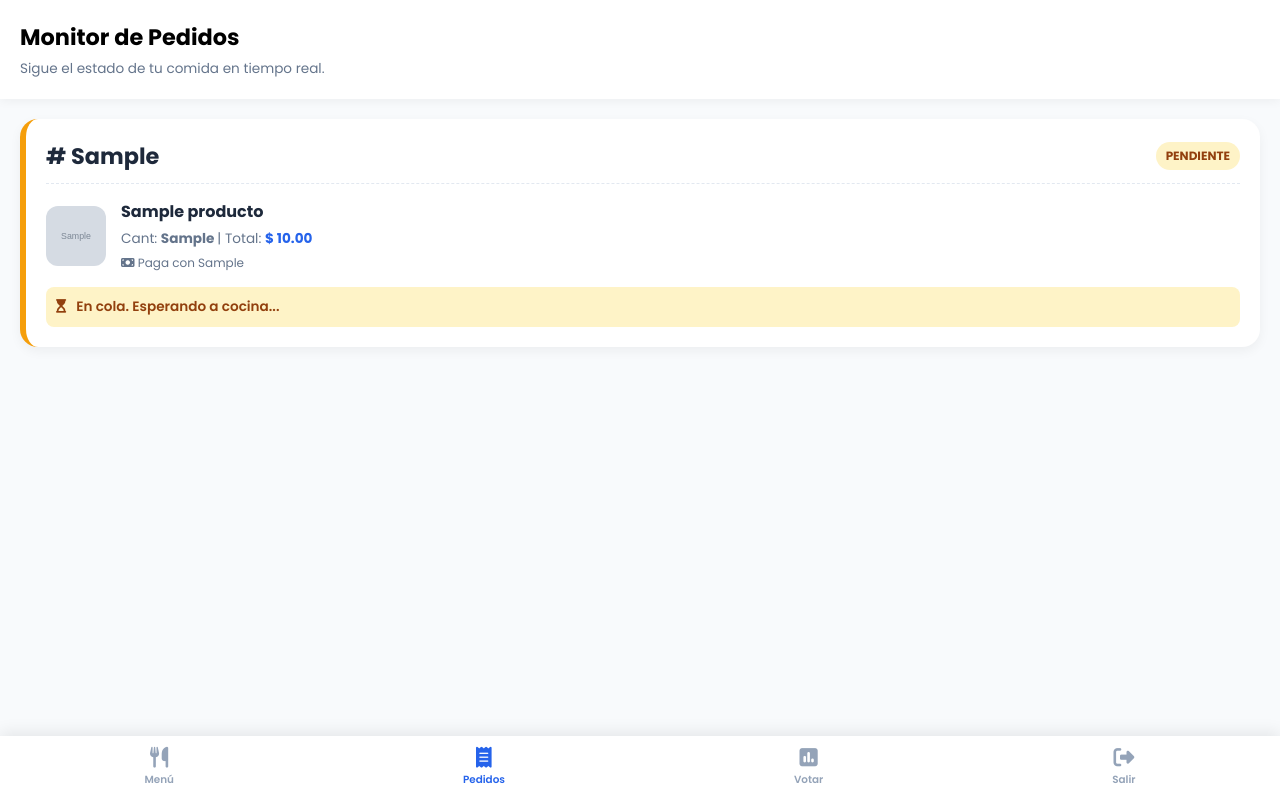
After one commit to Alejostar115/Cafeteria, a PHP site: page /views/mis_pedidos.php in a window 1280 px wide. The commit adds this page. Run offline with PHP 8.4, Linux system fonts and the light colour scheme; the visitor is signed in with stand-in values (Sample User, id 1); tables that the repository leaves empty or names only in its code hold one stand-in row (values such as "Sample post"); grey boxes marked "Sample" are stand-in pictures.

Commit message:
Add files via upload

```diff
--- a/views/menu.php
+++ b/views/menu.php
@@ -207,7 +207,11 @@ if (isset($_SESSION['nombre'])) {
 <body>
 
     <header class="header-alumno">
-        <h2 style="margin:0; font-size: 1.2rem;">Hola, <?= $nombre_usuario ?> 👋</h2>
+        <h2 style="margin:0; font-size: 1.2rem;">
+            Hola,
+            <?= is_array($_SESSION['nombre']) ? (isset($_SESSION['nombre']['nombre']) ? $_SESSION['nombre']['nombre'] : 'Usuario') : $_SESSION['nombre'] ?>
+            👋
+        </h2>
         <p style="margin:5px 0 0; color:var(--muted); font-size: 0.75rem;">¿Qué se te antoja hoy?</p>
 
         <div class="categories-scroll">
--- /dev/null
+++ b/views/mis_pedidos.php
@@ -0,0 +1,322 @@
+<?php
+session_start();
+require '../config/conexion.php';
+
+// Seguridad: Si no está logueado, al login
+if (!isset($_SESSION['id_usuario'])) {
+    header("Location: ../index.php");
+    exit();
+}
+
+$id_user = $_SESSION['id_usuario'];
+
+// Consultamos los pedidos activos del alumno (todo lo que NO sea 'Entregado' o 'Cancelado')
+$sql = "SELECT p.*, pr.nombre as producto_nombre, pr.imagen_url
+        FROM pedidos p
+        JOIN productos pr ON p.id_producto = pr.id_producto
+        WHERE p.id_usuario = ? AND p.estado IN ('Pendiente', 'Preparando', 'Listo')
+        ORDER BY p.fecha_hora DESC";
+$stmt = $conexion->prepare($sql);
+$stmt->execute([$id_user]);
+$mis_pedidos = $stmt->fetchAll(PDO::FETCH_ASSOC);
+?>
+
+<!DOCTYPE html>
+<html lang="es">
+
+<head>
+    <meta charset="UTF-8">
+    <meta name="viewport" content="width=device-width, initial-scale=1.0">
+    <title>Mis Pedidos - UPAP</title>
+    <link rel="stylesheet" href="https://cdnjs.cloudflare.com/ajax/libs/font-awesome/6.4.0/css/all.min.css">
+    <link href="https://fonts.googleapis.com/css2?family=Poppins:wght@400;600;700&display=swap" rel="stylesheet">
+
+    <style>
+        :root {
+            --primary: #2563eb;
+            --bg: #f8fafc;
+            --dark: #1e293b;
+            --muted: #64748b;
+        }
+
+        body {
+            font-family: 'Poppins', sans-serif;
+            background: var(--bg);
+            margin: 0;
+            padding-bottom: 90px;
+        }
+
+        .header-pedidos {
+            background: white;
+            padding: 20px;
+            box-shadow: 0 2px 10px rgba(0, 0, 0, 0.05);
+            position: sticky;
+            top: 0;
+            z-index: 100;
+        }
+
+        .orders-container {
+            padding: 20px;
+            display: flex;
+            flex-direction: column;
+            gap: 15px;
+        }
+
+        /* Tarjeta de Pedido */
+        .order-card {
+            background: white;
+            border-radius: 18px;
+            padding: 20px;
+            box-shadow: 0 4px 12px rgba(0, 0, 0, 0.05);
+            position: relative;
+            overflow: hidden;
+            border-left: 6px solid #cbd5e1;
+        }
+
+        /* Colores dinámicos según el estado */
+        .status-pendiente {
+            border-left-color: #f59e0b;
+        }
+
+        .status-preparando {
+            border-left-color: #3b82f6;
+        }
+
+        .status-listo {
+            border-left-color: #22c55e;
+            background: #f0fdf4;
+        }
+
+        .order-header {
+            display: flex;
+            justify-content: space-between;
+            align-items: center;
+            margin-bottom: 15px;
+            border-bottom: 1px dashed #e2e8f0;
+            padding-bottom: 10px;
+        }
+
+        .turno-badge {
+            font-size: 1.4rem;
+            font-weight: 800;
+            color: var(--dark);
+        }
+
+        .status-badge {
+            font-size: 0.75rem;
+            font-weight: 700;
+            padding: 5px 10px;
+            border-radius: 20px;
+            text-transform: uppercase;
+        }
+
+        /* Estilos de las pastillas de estado */
+        .bg-pendiente {
+            background: #fef3c7;
+            color: #92400e;
+        }
+
+        .bg-preparando {
+            background: #dbeafe;
+            color: #1e40af;
+            animation: pulse 2s infinite;
+        }
+
+        .bg-listo {
+            background: #dcfce7;
+            color: #166534;
+        }
+
+        .order-details {
+            display: flex;
+            gap: 15px;
+            align-items: center;
+        }
+
+        .order-details img {
+            width: 60px;
+            height: 60px;
+            border-radius: 12px;
+            object-fit: cover;
+        }
+
+        .order-info h4 {
+            margin: 0 0 5px;
+            color: var(--dark);
+            font-size: 1rem;
+        }
+
+        .order-info p {
+            margin: 0;
+            color: var(--muted);
+            font-size: 0.85rem;
+        }
+
+        .alert-time {
+            margin-top: 15px;
+            padding: 10px;
+            border-radius: 8px;
+            font-size: 0.85rem;
+            display: flex;
+            align-items: center;
+            gap: 10px;
+            font-weight: 600;
+        }
+
+        .time-preparando {
+            background: #eff6ff;
+            color: #1e40af;
+        }
+
+        .time-listo {
+            background: #dcfce7;
+            color: #166534;
+            font-size: 1rem;
+        }
+
+        @keyframes pulse {
+            0% {
+                opacity: 1;
+            }
+
+            50% {
+                opacity: 0.6;
+            }
+
+            100% {
+                opacity: 1;
+            }
+        }
+
+        /* Navbar Inferior */
+        .bottom-nav {
+            position: fixed;
+            bottom: 0;
+            width: 100%;
+            background: white;
+            display: flex;
+            justify-content: space-around;
+            padding: 12px 0;
+            box-shadow: 0 -4px 15px rgba(0, 0, 0, 0.08);
+            z-index: 200;
+        }
+
+        .nav-item {
+            text-align: center;
+            color: #94a3b8;
+            text-decoration: none;
+            font-size: 0.65rem;
+            font-weight: 600;
+        }
+
+        .nav-item.active {
+            color: var(--primary);
+        }
+
+        .nav-item i {
+            font-size: 1.3rem;
+            display: block;
+            margin-bottom: 3px;
+        }
+    </style>
+</head>
+
+<body>
+
+    <header class="header-pedidos">
+        <h2 style="margin:0; font-size: 1.4rem;">Monitor de Pedidos</h2>
+        <p style="margin:5px 0 0; color:var(--muted); font-size: 0.85rem;">Sigue el estado de tu comida en tiempo real.
+        </p>
+    </header>
+
+    <div class="orders-container">
+
+        <?php if (isset($_GET['msj']) && $_GET['msj'] == 'exito'): ?>
+            <div
+                style="background: #dcfce7; color: #166534; padding: 15px; border-radius: 12px; font-size: 0.9rem; font-weight: 600; text-align: center; border: 1px solid #bbf7d0;">
+                <i class="fa-solid fa-check-circle"></i> ¡Turno generado correctamente!
+            </div>
+        <?php endif; ?>
+
+        <?php foreach ($mis_pedidos as $mp): ?>
+            <div class="order-card status-<?= strtolower($mp['estado']) ?>">
+
+                <div class="order-header">
+                    <div class="turno-badge">#
+                        <?= $mp['numero_turno'] ?>
+                    </div>
+                    <div class="status-badge bg-<?= strtolower($mp['estado']) ?>">
+                        <?= $mp['estado'] ?>
+                    </div>
+                </div>
+
+                <div class="order-details">
+                    <img src="../<?= $mp['imagen_url'] ?>" onerror="this.src='../assets/img/productos/default.png'">
+                    <div class="order-info">
+                        <h4>
+                            <?= htmlspecialchars($mp['producto_nombre']) ?>
+                        </h4>
+                        <p>Cant: <strong>
+                                <?= $mp['cantidad'] ?>
+                            </strong> | Total: <strong style="color:var(--primary);">$
+                                <?= number_format($mp['total'], 2) ?>
+                            </strong></p>
+                        <p style="font-size: 0.75rem; margin-top: 5px;">
+                            <i
+                                class="fa-solid <?= $mp['metodo_pago'] == 'Tarjeta' ? 'fa-credit-card' : 'fa-money-bill' ?>"></i>
+                            Paga con
+                            <?= $mp['metodo_pago'] ?>
+                        </p>
+                    </div>
+                </div>
+
+                <?php if ($mp['estado'] == 'Pendiente'): ?>
+                    <div class="alert-time" style="background: #fef3c7; color: #92400e;">
+                        <i class="fa-solid fa-hourglass-start"></i> En cola. Esperando a cocina...
+                    </div>
+                <?php elseif ($mp['estado'] == 'Preparando'): ?>
+                    <div class="alert-time time-preparando">
+                        <i class="fa-solid fa-fire-burner"></i> Cocinando... Aprox.
+                        <?= $mp['tiempo_espera'] ?> min.
+                    </div>
+                <?php elseif ($mp['estado'] == 'Listo'): ?>
+                    <div class="alert-time time-listo">
+                        <i class="fa-solid fa-bell"></i> ¡LISTO! Pasa a la barra a recoger.
+                    </div>
+                <?php endif; ?>
+
+            </div>
+        <?php endforeach; ?>
+
+        <?php if (empty($mis_pedidos)): ?>
+            <div style="text-align: center; padding: 40px 20px;">
+                <i class="fa-solid fa-receipt" style="font-size: 3rem; color: #cbd5e1;"></i>
+                <h3 style="color: var(--dark); margin: 15px 0 5px;">No hay pedidos activos</h3>
+                <p style="color: var(--muted); font-size: 0.9rem;">Cuando ordenes algo en la cafetería, tu turno aparecerá
+                    aquí.</p>
+                <a href="menu.php"
+                    style="display: inline-block; margin-top: 15px; background: var(--primary); color: white; text-decoration: none; padding: 10px 20px; border-radius: 8px; font-weight: 600;">Ver
+                    menú</a>
+            </div>
+        <?php endif; ?>
+
+    </div>
+
+    <nav class="bottom-nav">
+        <a href="menu.php" class="nav-item">
+            <i class="fa-solid fa-utensils"></i>Menú
+        </a>
+        <a href="mis_pedidos.php" class="nav-item active">
+            <i class="fa-solid fa-receipt"></i>Pedidos
+        </a>
+        <a href="encuesta.php" class="nav-item">
+            <i class="fa-solid fa-square-poll-vertical"></i>Votar
+        </a>
+        <a href="../logout.php" class="nav-item">
+            <i class="fa-solid fa-right-from-bracket"></i>Salir
+        </a>
+    </nav>
+
+</body>
+
+</html>
```
Also changed, not shown: views/checkout.php (added, +306 -0 lines), views/procesar_pedido.php (added, +77 -0 lines).
